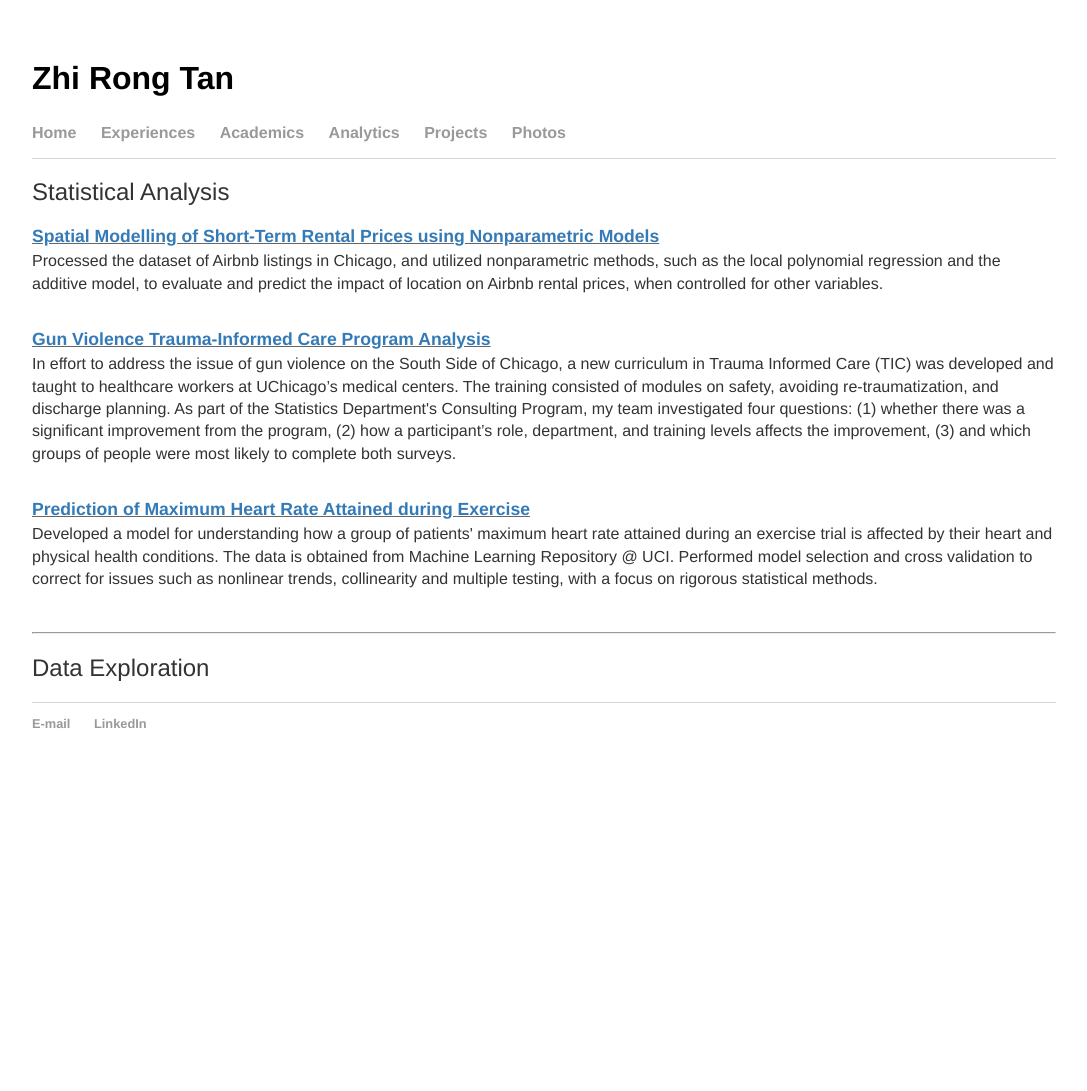
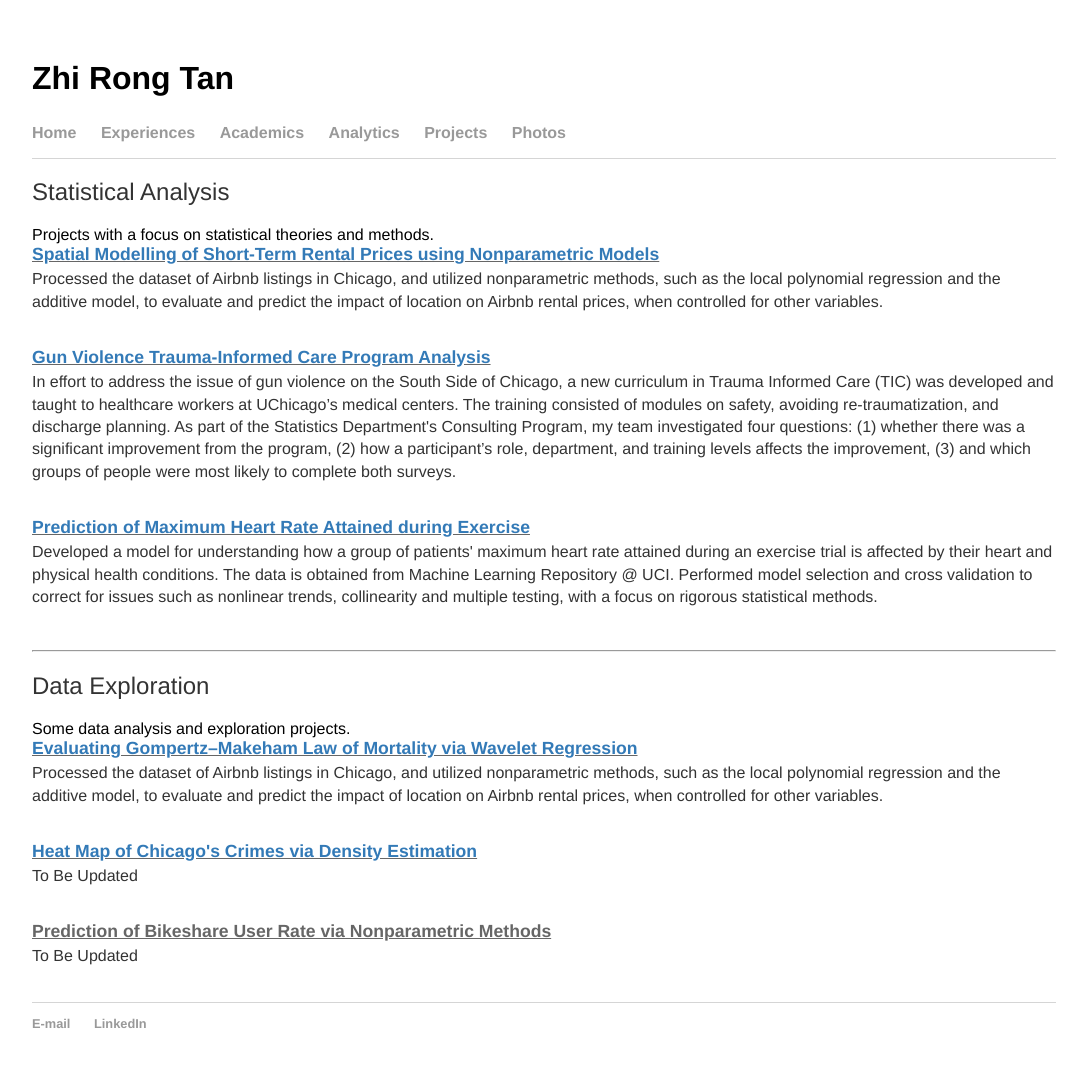
Before and after one commit to tanzhirong/tanzhirong.github.io, a Jekyll site: the page built from analytics/index.html, in a window 1280 px wide. Shown: the whole page, without its empty margins (96-1183 px from the left). Built offline with Jekyll 4.4.1, drawn with Linux system fonts in a browser that asks for light colours; before the commit the page ends 900 px from its top, so only the background shows below that.

Commit message:
Update index.html

```diff
--- a/analytics/index.html
+++ b/analytics/index.html
@@ -4,6 +4,7 @@ title: Statistical Analysis | Zhi Rong Tan
 ---
 
 <h2>Statistical Analysis</h2>
+Projects with a focus on statistical theories and methods.
 
 <div class="project_title"><b><u><a target="_blank" href="airbnb.pdf">Spatial Modelling of Short-Term Rental Prices using Nonparametric Models</a></u></b></div>
 <p>Processed the dataset of Airbnb listings in Chicago, and utilized nonparametric methods, such as the local polynomial regression and the additive model, to evaluate and predict the impact of location on Airbnb rental prices, when controlled for other variables. </p>
@@ -17,4 +18,18 @@ title: Statistical Analysis | Zhi Rong Tan
 <p>Developed a model for understanding how a group of patients' maximum heart rate attained during an exercise trial is affected by their heart and physical health conditions. The data is obtained from Machine Learning Repository @ UCI. Performed model selection and cross validation to correct for issues such as nonlinear trends, collinearity and multiple testing, with a focus on rigorous statistical methods.</p>
 <br>
 <hr>
+
 <h2>Data Exploration</h2>
+Some data analysis and exploration projects.
+
+<div class="project_title"><b><u><a target="_blank" href="flies.html">Evaluating Gompertz–Makeham Law of Mortality via Wavelet Regression</a></u></b></div>
+<p>Processed the dataset of Airbnb listings in Chicago, and utilized nonparametric methods, such as the local polynomial regression and the additive model, to evaluate and predict the impact of location on Airbnb rental prices, when controlled for other variables. </p>
+<br>
+
+<div class="project_title"><b><u><a target="_blank" href="crime.html">Heat Map of Chicago's Crimes via Density Estimation</a></u></b></div>
+<p>To Be Updated</p>
+<br>
+
+<div class="project_title"><b><u><a target="_blank" href="bikeshare1.html"></a>Prediction of Bikeshare User Rate via Nonparametric Methods</u></b></div>
+<p>To Be Updated</p>
+<br>
```
